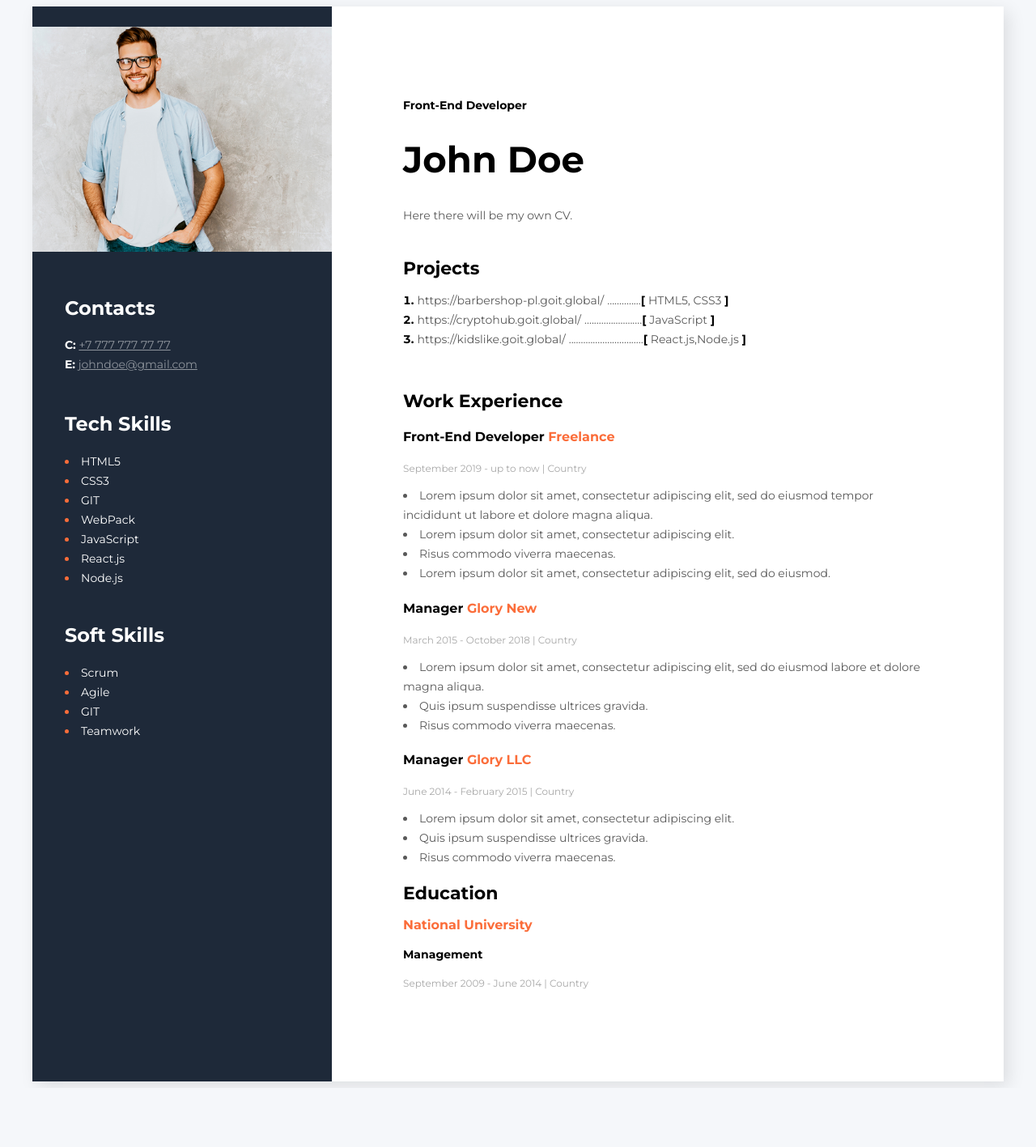
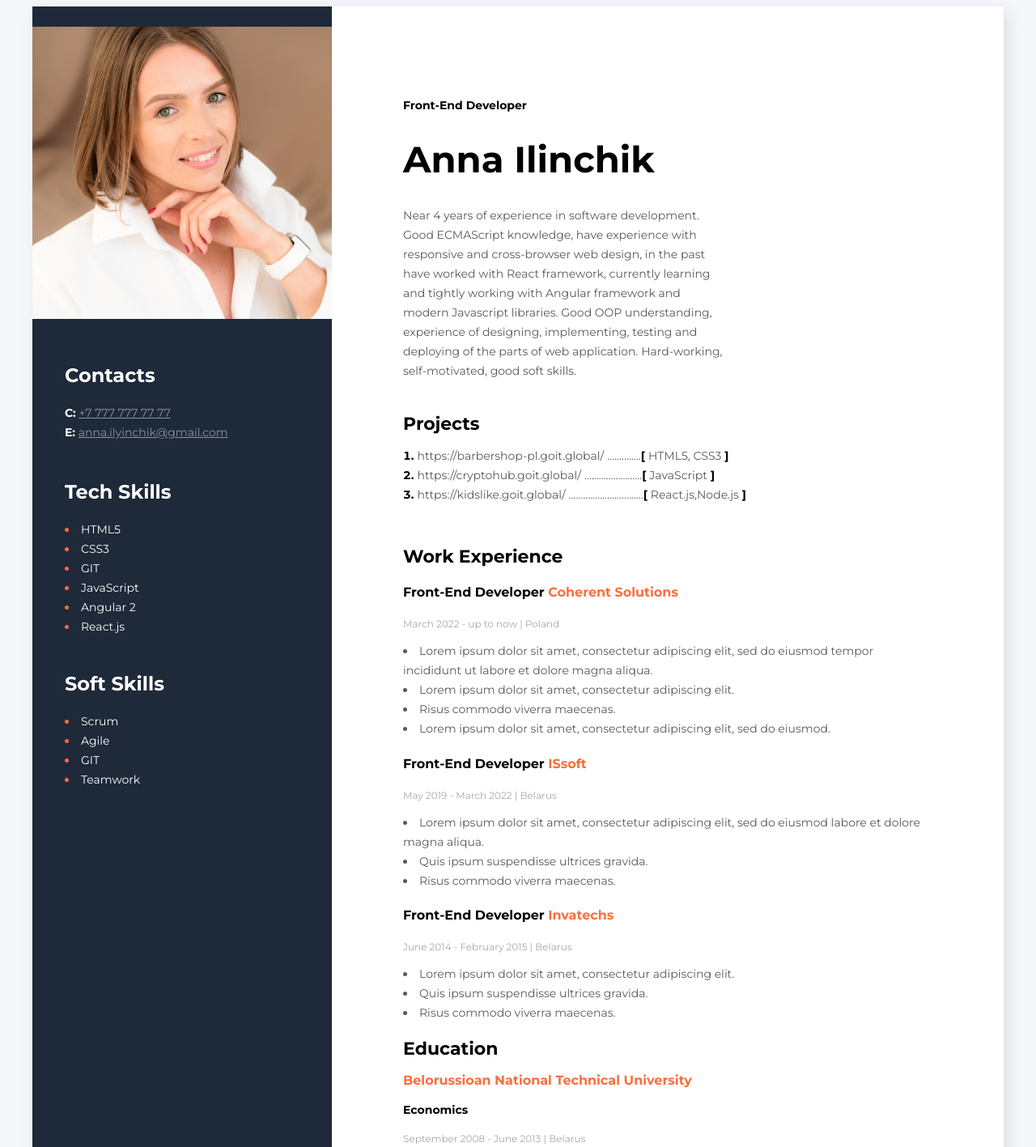
Before and after one commit to AnnaKolesnikova/Go-IT-CV, a plain HTML site: page index.html in a window 1280 px wide. Shown: the top 1417 px of the page at 81% size. Before the commit the page ends 1344 px from the top, so only its background shows below. Drawn offline with Linux system fonts and the light colour scheme.

Commit message:
add actual photo, places of study and work

```diff
--- a/index.html
+++ b/index.html
@@ -15,9 +15,10 @@
             <main>
                 <div class="main-description">
                     <h2 class="job-title">Front-End Developer</h2>
-                    <h1>John Doe</h1>
-                    <p class="description">Here there will be my own CV.
-                    </p>
+                    <h1>Anna Ilinchik</h1>
+                    <p class="description">Near 4 years of experience in software development.
+                        Good ECMAScript knowledge, have experience with responsive and cross-browser web design, in the past have worked with React framework, currently learning and tightly working with Angular framework and modern Javascript libraries. Good OOP understanding, experience of designing, implementing, testing and deploying of the parts of web application.
+                        Hard-working, self-motivated, good soft skills.</p>
                 </div>
                 <div class="projects">
                     <h2 class="header-primary">Projects</h2>
@@ -41,8 +42,8 @@
                 </div>
                 <div>
                     <h2 class="header-primary">Work Experience</h3>
-                    <h4 class="job-name">Front-End Developer <span class="highlight">Freelance</span></h4>
-                    <p class="job-date">September 2019 - up to now   |   Country</p>
+                    <h4 class="job-name">Front-End Developer <span class="highlight">Coherent Solutions</span></h4>
+                    <p class="job-date">March 2022 - up to now   |   Poland</p>
                     <ul class="job-list">
                         <li>Lorem ipsum dolor sit amet, consectetur adipiscing elit, sed do eiusmod tempor incididunt ut labore et dolore magna aliqua.</li>
                         <li>Lorem ipsum dolor sit amet, consectetur adipiscing elit.</li>
@@ -51,8 +52,8 @@
                     </ul>
                 </div>
                 <div>
-                    <h4 class="job-name">Manager <span class="highlight">Glory New</span></h4>
-                    <p class="job-date">March 2015 - October 2018   |   Country</p>
+                    <h4 class="job-name">Front-End Developer <span class="highlight">ISsoft</span></h4>
+                    <p class="job-date">May 2019 - March 2022   |   Belarus</p>
                     <ul class="job-list">
                         <li>Lorem ipsum dolor sit amet, consectetur adipiscing elit, sed do eiusmod labore et dolore magna aliqua.</li>
                         <li>Quis ipsum suspendisse ultrices gravida.</li>
@@ -60,8 +61,8 @@
                     </ul>
                 </div>
                 <div>
-                    <h4 class="job-name">Manager <span class="highlight">Glory LLC</span></h4>
-                    <p class="job-date">June 2014 - February 2015   |   Country</p>
+                    <h4 class="job-name">Front-End Developer <span class="highlight">Invatechs </span></h4>
+                    <p class="job-date">June 2014 - February 2015   |   Belarus</p>
                     <ul class="job-list">
                         <li>Lorem ipsum dolor sit amet, consectetur adipiscing elit.</li>
                         <li>Quis ipsum suspendisse ultrices gravida.</li>
@@ -70,14 +71,14 @@
                 </div>
                 <div>
                     <h2 class="header-primary">Education</h2>
-                    <h3 class="univesity-name">National University</h3>
-                    <h4 class="education-branch-name">Management</h4>
-                    <p class="job-date">September 2009 - June 2014   |   Country</p>
+                    <h3 class="univesity-name">Belorussioan National Technical University</h3>
+                    <h4 class="education-branch-name">Economics</h4>
+                    <p class="job-date">September 2008 - June 2013   |   Belarus</p>
                 </div>
             </main>
 
             <aside>
-                <img class="cv-photo" src="photo.jpeg" width="370" alt="Photo in CV"/>
+                <img class="cv-photo" src="IMG_1246-35.png" width="370" alt="Photo in CV"/>
                 <div class="contact-block">
                     <h2 class="header-secondary">Contacts</h2>
                     <p class="contact-links white">
@@ -85,7 +86,7 @@
                         <a class="contact-links light-grey" href="tel:+7 777 777 77 77">+7 777 777 77 77</a>
                         <br />
                         <span class="bold">E:</span>
-                        <a class="contact-links light-grey" href="tel:mailto:johndoe@gmail.com">johndoe@gmail.com</a>
+                        <a class="contact-links light-grey" href="tel:mailto:anna.ilyinchik@gmail.com">anna.ilyinchik@gmail.com</a>
                     </p>
                 </div>
                 <div class="tech-skills-block">
@@ -94,10 +95,9 @@
                         <li><span class="list-secondary-item">HTML5</span></li>
                         <li><span class="list-secondary-item">CSS3</span></li>
                         <li><span class="list-secondary-item">GIT</span></li>
-                        <li><span class="list-secondary-item">WebPack</span></li>
                         <li><span class="list-secondary-item">JavaScript</span></li>
+                        <li><span class="list-secondary-item">Angular 2</span></li>
                         <li><span class="list-secondary-item">React.js</span></li>
-                        <li><span class="list-secondary-item">Node.js</span></li>
                     </ul>
                 </div>
                 <div class="soft-skills-block">
```
Also changed, not shown: IMG_1246-35.png (added), photo.jpeg (deleted).
